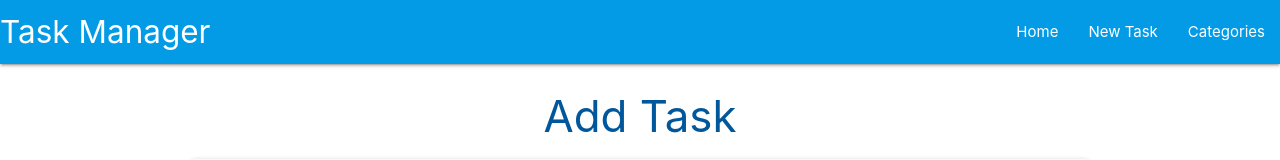
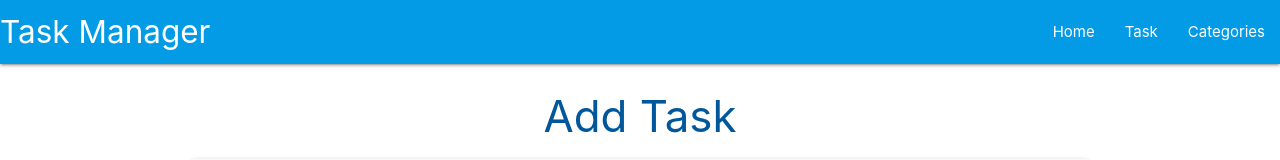
Before and after one commit to OSawani/db-course-codeanywhere, a Flask app: page /add_task in a window 1280 px wide. Shown: the top 160 px of the page. Run offline with Flask 2, Linux system fonts and the light colour scheme; data that the repository does not hold is empty.

Commit message:
adding tasks 2

```diff
--- a/taskmanager/templates/base.html
+++ b/taskmanager/templates/base.html
@@ -24,7 +24,7 @@
             <a href="#" data-target="mobile-demo" class="sidenav-trigger"><i class="fas fa-bars"></i></a>
             <ul class="right hide-on-med-and-down">
                 <li><a href="{{ url_for('home') }}">Home</a></li>
-                <li><a href="">New Task</a></li>
+                <li><a href="{{ url_for('add_task') }}">Task</a></li>
                 <li><a href="{{ url_for('categories') }}">Categories</a></li>
             </ul>
             </div>
@@ -33,7 +33,7 @@
         <!-- mobile sidenav -->
         <ul class="sidenav" id="mobile-demo">
             <li><a href="{{ url_for('home') }}">Home</a></li>
-            <li><a href="">New Task</a></li>
+            <li><a href="{{ url_for('add_task') }}">Task</a></li>
             <li><a href="{{ url_for('categories') }}">Categories</a></li>
         </ul>
     </header>
```
